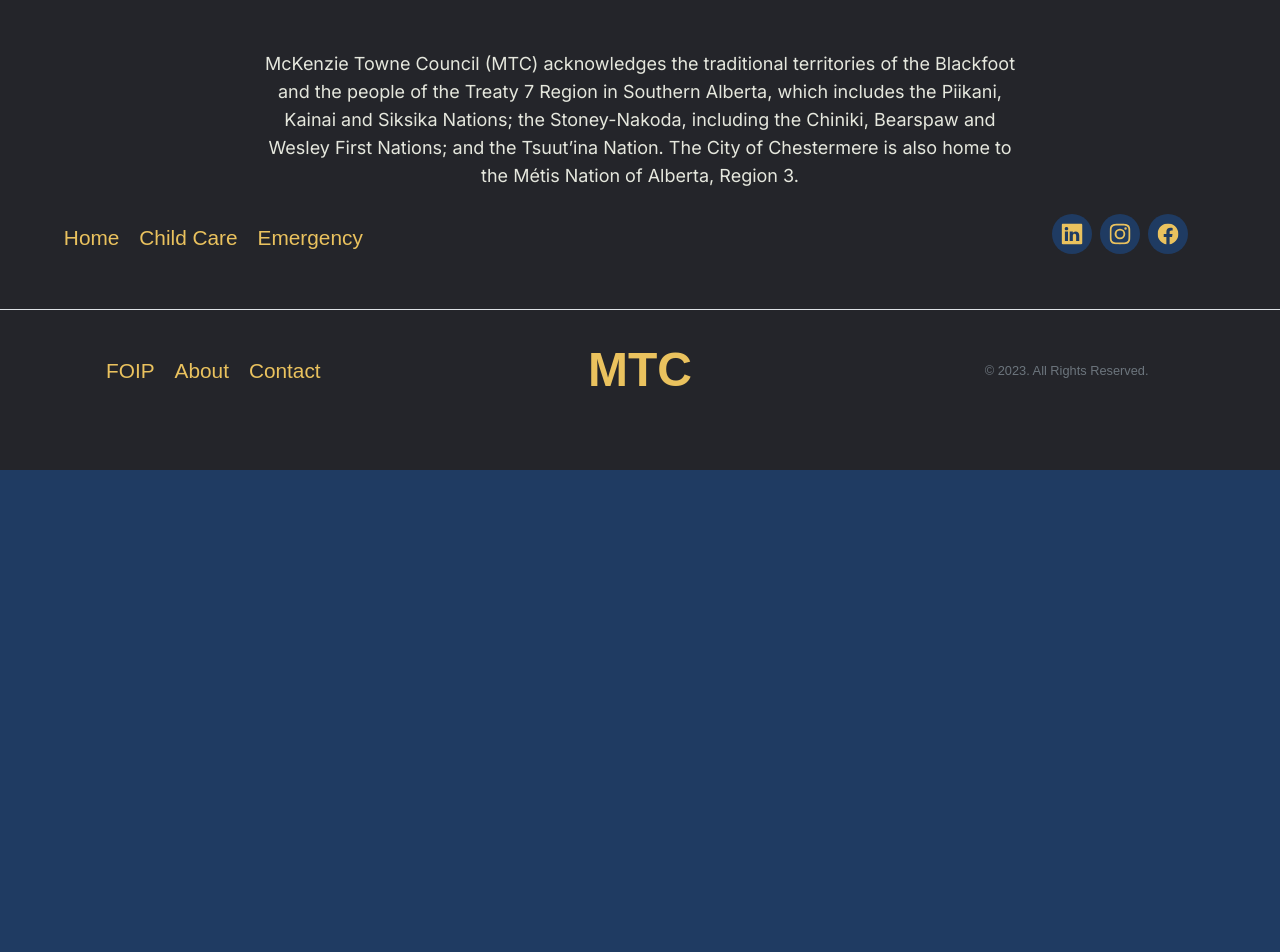
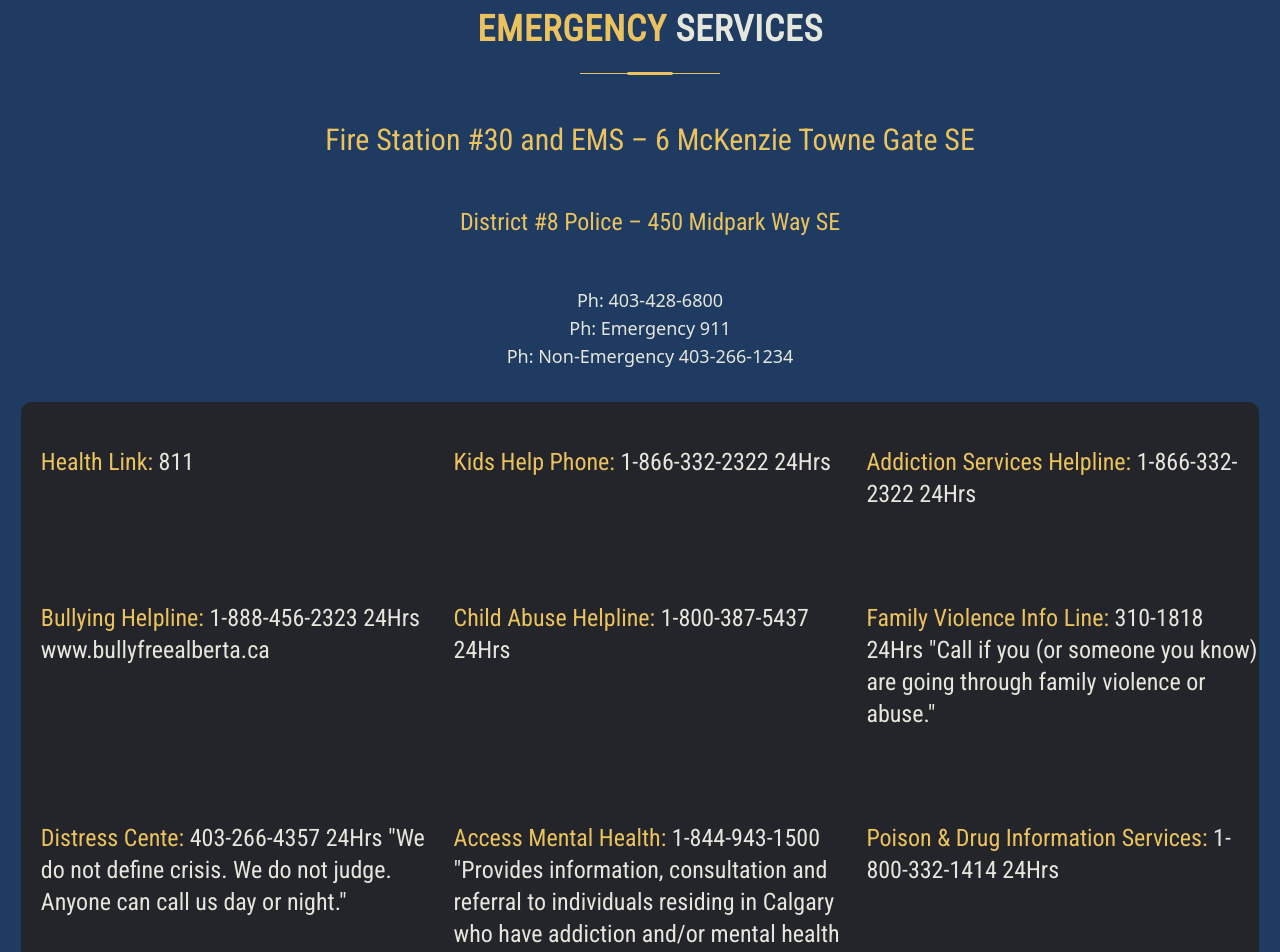
Before and after one commit to Kaleb-cpu/MTC-Official, a React (Vite) app: page /Emergency in a window 1280 px wide. Shown: the part 120-1072 px from the top of the page. Before the commit the page ends 800 px from the top, so only its background shows below. Built offline with nearby package versions, Linux system fonts and the light colour scheme; a web font is replaced by a local one.

Commit message:
emergency added

```diff
--- a/src/assets/css files/App.css
+++ b/src/assets/css files/App.css
@@ -338,3 +338,13 @@
   flex-direction: column;
 
 }
+
+/* emergency */
+
+.ContactLine {
+  display: grid;
+  grid-template-columns: 1fr 1fr 1fr;
+  background-color: var(--secondary);
+  border-radius: 10px;
+  margin: 2em 1.3em;
+}
--- a/src/pages/Emergency.tsx
+++ b/src/pages/Emergency.tsx
@@ -1,7 +1,84 @@
 export default function Emergency() {
     return (
       <div>
-        <h1>This is the Emergency Page</h1>
+         <h3 className="title teritary font-5 md:text-4xl text-2xl text-center ml-5 mb-5 mt-11">
+        <span className="span-title">Emergency </span>
+        Services
+      </h3>
+      <div>
+      <h3 className="teritary font-5 md:text-3xl text-xl text-center ml-5 mb-5 mt-11">
+        <span className="span-title">Fire Station #30 and EMS – 6 McKenzie Towne Gate SE </span>
+      </h3>
+      <h3 className="teritary font-5 md:text-2xl text-lg text-center ml-5 mb-5 mt-11">
+        <span className="span-title">District #8 Police – 450 Midpark Way SE </span>
+      </h3>
+      <ul className="text-center teritary text-lg ml-5">
+        <li>Ph: 403-428-6800</li>
+        <li>Ph: Emergency 911</li>
+        <li>Ph: Non-Emergency 403-266-1234</li>
+      </ul>
+      </div>
+
+      <div className="ContactLine">
+      <h3 className="teritary font-5 md:text-2xl text-lg text-left ml-5 mb-5 mt-11">
+        <span className="span-title">Health Link: </span>811
+      </h3>
+
+
+
+      <h3 className="teritary font-5 md:text-2xl text-lg text-left ml-5 mb-5 mt-11">
+        <span className="span-title">Kids Help Phone:  </span>1-866-332-2322 24Hrs
+      </h3>
+
+
+
+      <h3 className="teritary font-5 md:text-2xl text-lg text-left ml-5 mb-5 mt-11">
+        <span className="span-title">Addiction Services Helpline: </span>1-866-332-2322 24Hrs
+      </h3>
+
+
+
+      <h3 className="teritary font-5 md:text-2xl text-lg text-left ml-5 mb-5 mt-11">
+        <span className="span-title">Bullying Helpline: </span>1-888-456-2323 24Hrs  www.bullyfreealberta.ca
+      </h3>
+
+
+
+      <h3 className="teritary font-5 md:text-2xl text-lg text-left ml-5 mb-5 mt-11">
+        <span className="span-title">Child Abuse Helpline: </span>1-800-387-5437 24Hrs
+      </h3>
+
+
+
+      <h3 className="teritary font-5 md:text-2xl text-lg text-left ml-5 mb-5 mt-11">
+        <span className="span-title">Family Violence Info Line: </span>310-1818 24Hrs "Call if you (or someone you know) are going through family violence or abuse."
+      </h3>
+
+
+
+      <h3 className="teritary font-5 md:text-2xl text-lg text-left ml-5 mb-5 mt-11">
+        <span className="span-title">Distress Cente: </span>403-266-4357 24Hrs "We do not define crisis.  We do not judge. Anyone can call us day or night."
+      </h3>
+
+
+
+      <h3 className="teritary font-5 md:text-2xl text-lg text-left ml-5 mb-5 mt-11">
+        <span className="span-title">Access Mental Health: </span>1-844-943-1500  "Provides information, consultation and referral to individuals residing in Calgary who have addiction and/or mental health concerns."
+      </h3>
+
+
+
+      <h3 className="teritary font-5 md:text-2xl text-lg text-left ml-5 mb-5 mt-11">
+        <span className="span-title">Poison & Drug Information Services: </span>1-800-332-1414 24Hrs
+      </h3>
+      </div>
+
+
+
+
+
+
+
       </div>
     );
   }
```
